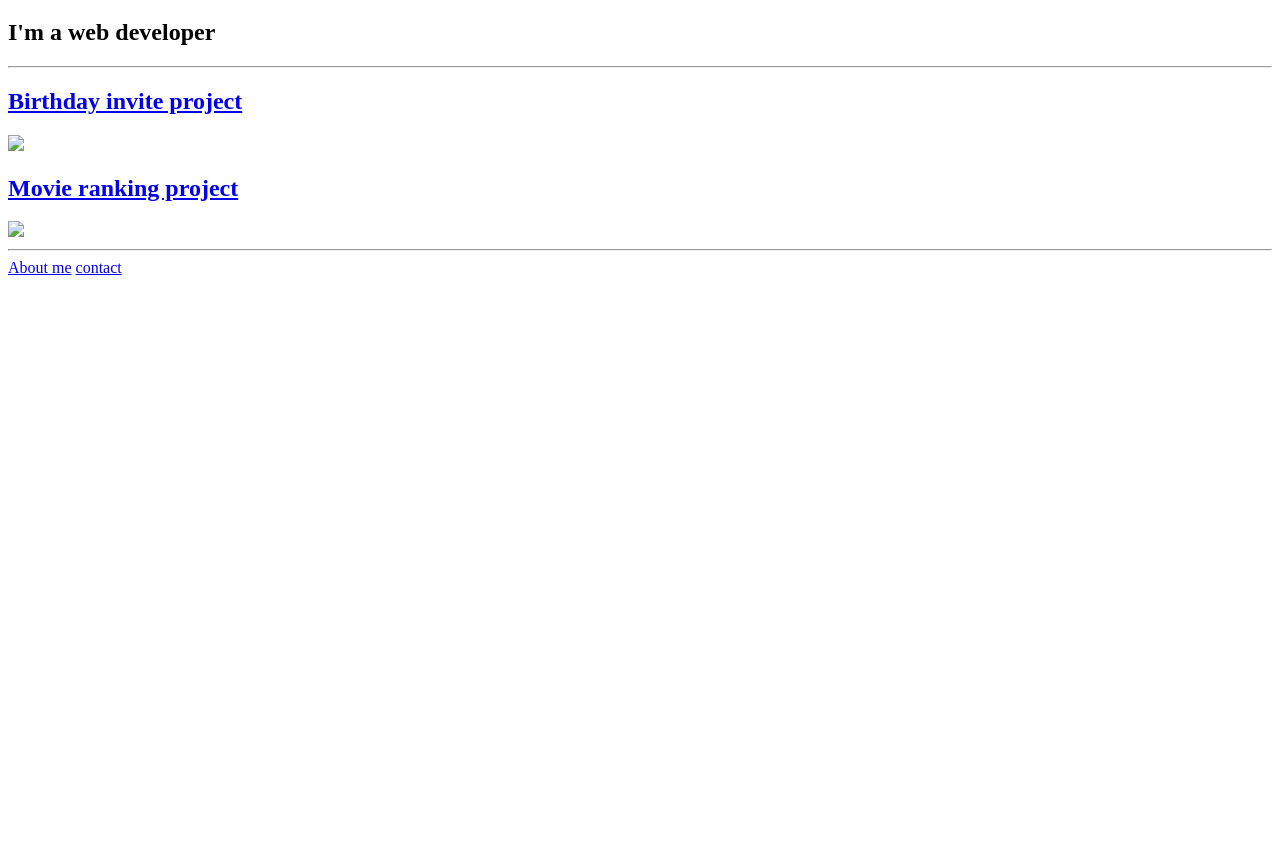
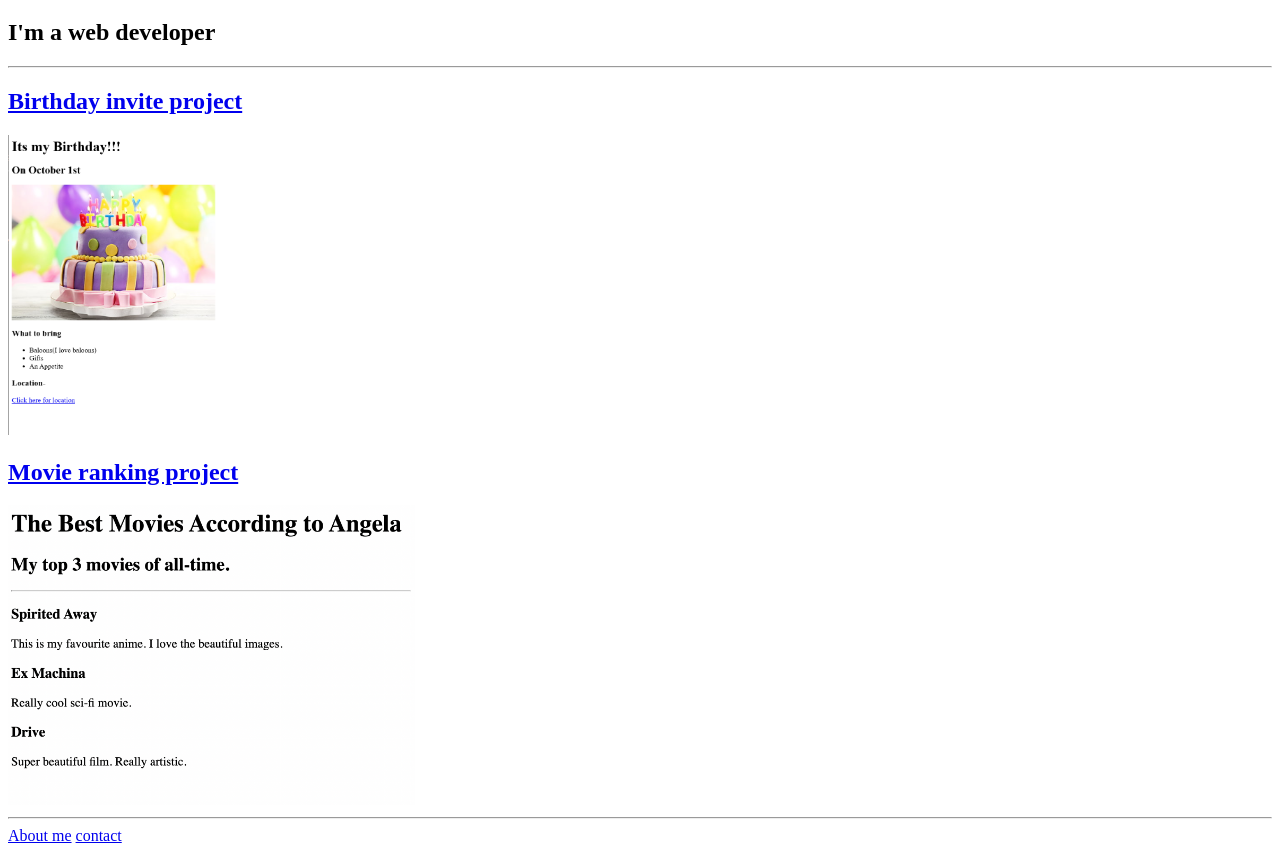
Before and after one commit to Lakshmeeshagowda/Task-1, a plain HTML site: page index.html in a window 1280 px wide. Shown: the part 61-914 px from the top of the page. Before the commit the page ends 800 px from the top, so only its background shows below. Drawn offline with Linux system fonts and the light colour scheme.

Commit message:
Update index.html

```diff
--- a/index.html
+++ b/index.html
@@ -11,14 +11,14 @@
     <hr/>
     <h2><a href="./public/birthday-invite.html">Birthday invite project</a></h2>
 
-    <img src="../4.3 HTML Porfolio Project/assets/images/birthday.png" height="300"/>
+    <img src="../assets/images/birthday.png" height="300"/>
 
 
 
 
 
     <h2><a href="./public/movie-ranking.html">Movie ranking project</a></h2>
-    <img src="../4.3 HTML Porfolio Project/assets/images/movie-ranking.png" height="300"/>
+    <img src="../assets/images/movie-ranking.png" height="300"/>
     <hr/>
 
     <a href="./public/about.html">About me</a>
```
